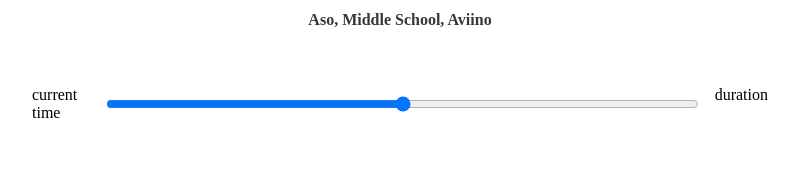
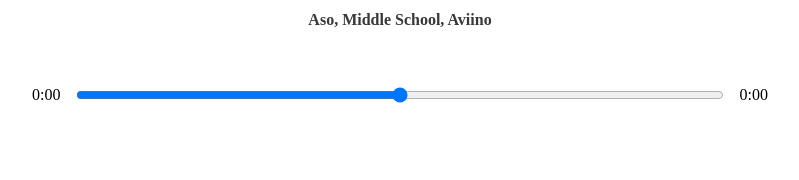
Before and after one commit to judeclark19/turntable, a React (Create React App) app: page / in a window 1280 px wide. Shown: the part 410-590 px from the top of the page, without its empty margins (240-1039 px from the left). Built offline with nearby package versions, Linux system fonts and the light colour scheme.

Commit message:
format seconds into readable time

```diff
--- a/src/components/Player.jsx
+++ b/src/components/Player.jsx
@@ -24,6 +24,13 @@
   const timeUpdateHandler = (e) => {
     const currentTime = e.target.currentTime;
     const duration = e.target.duration;
+    setSongInfo({ ...songInfo, currentTime: currentTime, duration: duration });
+  };
+
+  const formatTime = (time) => {
+    return (
+      Math.floor(time / 60) + ":" + ("0" + Math.floor(time % 60)).slice(-2)
+    );
   };
 
   //State
@@ -35,9 +42,9 @@
   return (
     <div className="player">
       <div className="time-control">
-        <p>current time</p>
+        <p>{formatTime(songInfo.currentTime)}</p>
         <input type="range" />
-        <p>duration</p>
+        <p>{formatTime(songInfo.duration)}</p>
       </div>
       <div className="play-control">
         <FontAwesomeIcon className="skip-left" icon={faAngleLeft} size="2x" />
```
